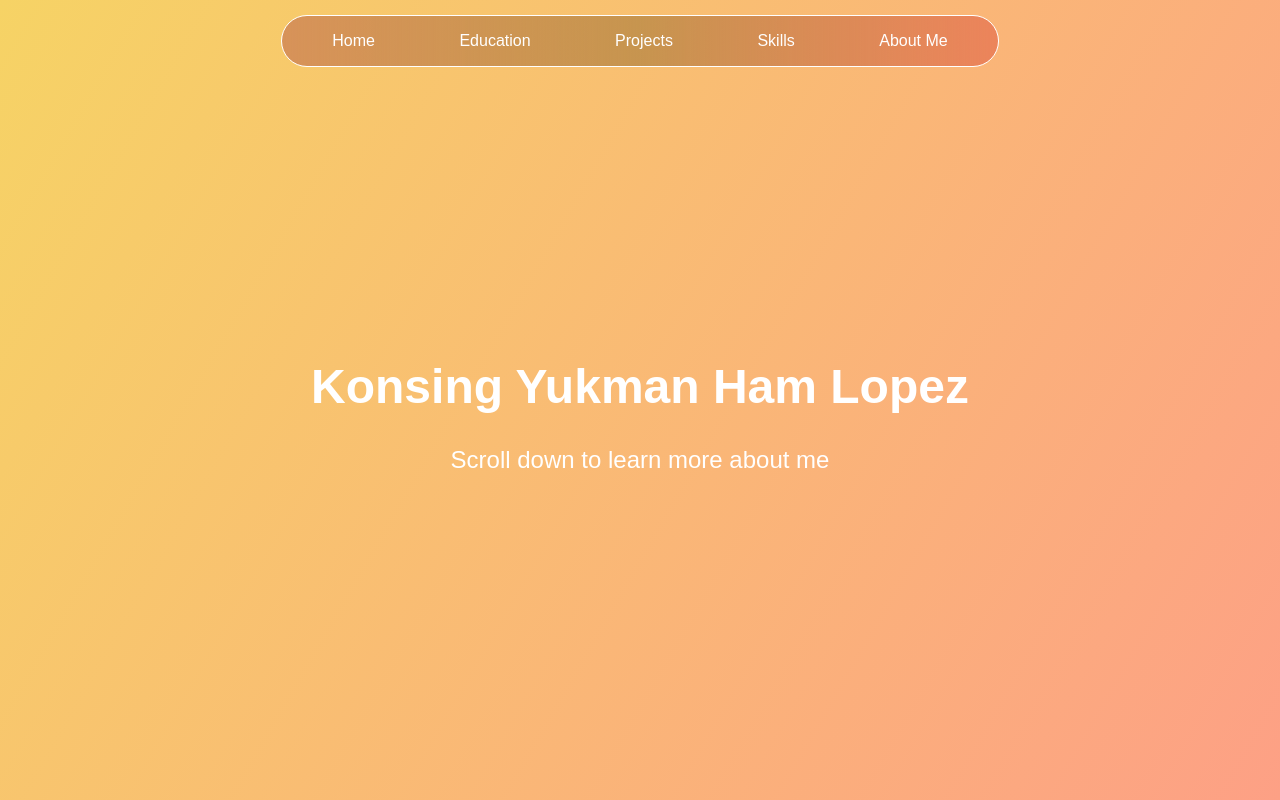
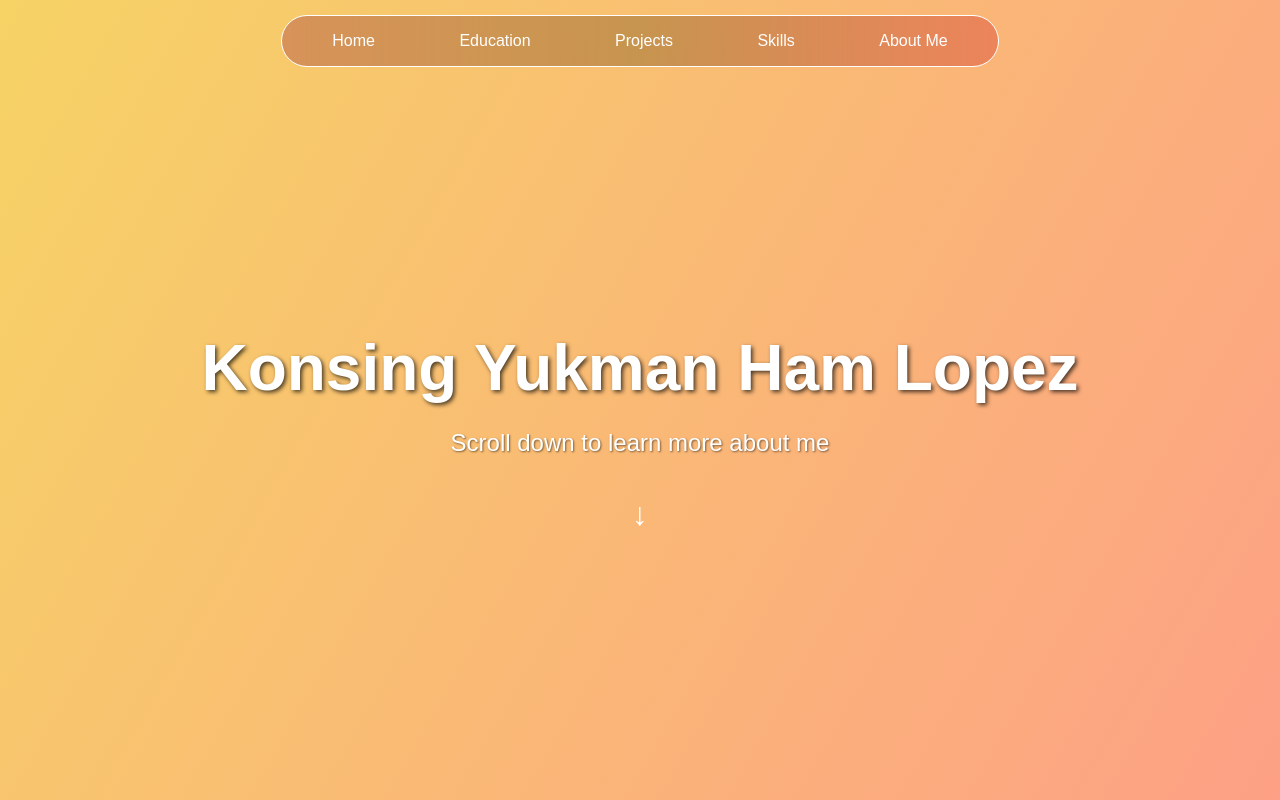
Before and after one commit to Konsing/my-portfolio, a React (Create React App) app: page / in a window 1280 px wide. Shown: the top 800 px of the page. Built offline with nearby package versions, Linux system fonts and the light colour scheme.

Commit message:
Improved Home screen and added shadows around Projects

```diff
--- a/src/components/Home.js
+++ b/src/components/Home.js
@@ -1,8 +1,14 @@
 // src/components/Home.js
 import React from 'react';
-import styled from 'styled-components';
-import { motion } from 'framer-motion';
+import styled, { keyframes } from 'styled-components';
+import { motion, useAnimation } from 'framer-motion';
+import { useInView } from 'react-intersection-observer';
 import InteractiveBackground from './InteractiveBackground';
+
+const fadeIn = keyframes`
+  from { opacity: 0; }
+  to { opacity: 1; }
+`;
 
 const HomeContainer = styled.section`
   height: 100vh;
@@ -11,36 +17,82 @@ const HomeContainer = styled.section`
   justify-content: center;
   align-items: center;
   text-align: center;
+  animation: ${fadeIn} 2s ease-in-out;
 
   h1 {
-    font-size: 3rem;
+    font-size: 4rem;
     color: #fff;
+    margin: 0.5rem;
+    text-shadow: 2px 2px 4px rgba(0, 0, 0, 0.7);
   }
 
   p {
     font-size: 1.5rem;
     color: #fff;
+    margin: 0.5rem;
+    text-shadow: 1px 1px 2px rgba(0, 0, 0, 0.5);
+  }
+
+  .down-arrow {
+    font-size: 2rem;
+    margin-top: 2rem;
+    color: #fff;
+    animation: bounce 2s infinite;
+  }
+
+  @keyframes bounce {
+    0%, 20%, 50%, 80%, 100% { transform: translateY(0); }
+    40% { transform: translateY(-10px); }
+    60% { transform: translateY(-5px); }
   }
 `;
 
 const Home = () => {
+  const controls = useAnimation();
+  const [ref, inView] = useInView({ triggerOnce: false, threshold: 0.5 });
+
+  React.useEffect(() => {
+    if (inView) {
+      controls.start('visible');
+    } else {
+      controls.start('hidden');
+    }
+  }, [controls, inView]);
+
   return (
-    <HomeContainer id="home">
+    <HomeContainer id="home" ref={ref}>
       <InteractiveBackground />
       <motion.h1
-        initial={{ scale: 0.5, opacity: 0 }}
-        animate={{ scale: 1, opacity: 1 }}
-        transition={{ duration: 1 }}
+        initial="hidden"
+        animate={controls}
+        variants={{
+          hidden: { scale: 0.5, opacity: 0 },
+          visible: { scale: 1, opacity: 1, transition: { duration: 1 } },
+        }}
       >
         Konsing Yukman Ham Lopez
       </motion.h1>
       <motion.p
-        initial={{ y: 50, opacity: 0 }}
-        animate={{ y: 0, opacity: 1 }}
-        transition={{ duration: 1, delay: 0.5 }}
+        initial="hidden"
+        animate={controls}
+        variants={{
+          hidden: { y: 50, opacity: 0 },
+          visible: { y: 0, opacity: 1, transition: { duration: 1, delay: 0.5 } },
+        }}
       >
         Scroll down to learn more about me
       </motion.p>
+      <motion.div
+        className="down-arrow"
+        initial="hidden"
+        animate={controls}
+        variants={{
+          hidden: { opacity: 0 },
+          visible: { opacity: 1, transition: { duration: 1, delay: 1 } },
+        }}
+      >
+        ↓
+      </motion.div>
     </HomeContainer>
   );
 };
--- a/src/components/Projects.js
+++ b/src/components/Projects.js
@@ -29,7 +29,7 @@ const ProjectsContainer = styled.section`
     padding: 1.5rem;
     background: linear-gradient(0deg, #f9f6ff, #a1ffce);
     border-radius: 10px;
-    box-shadow: 0 4px 8px rgba(0, 0, 0, 0.2);
+    box-shadow: 0 4px 8px rgba(0, 0, 0, 0.6);
     max-width: 400px;
     transition: transform 0.2s ease-in-out;
 
```
